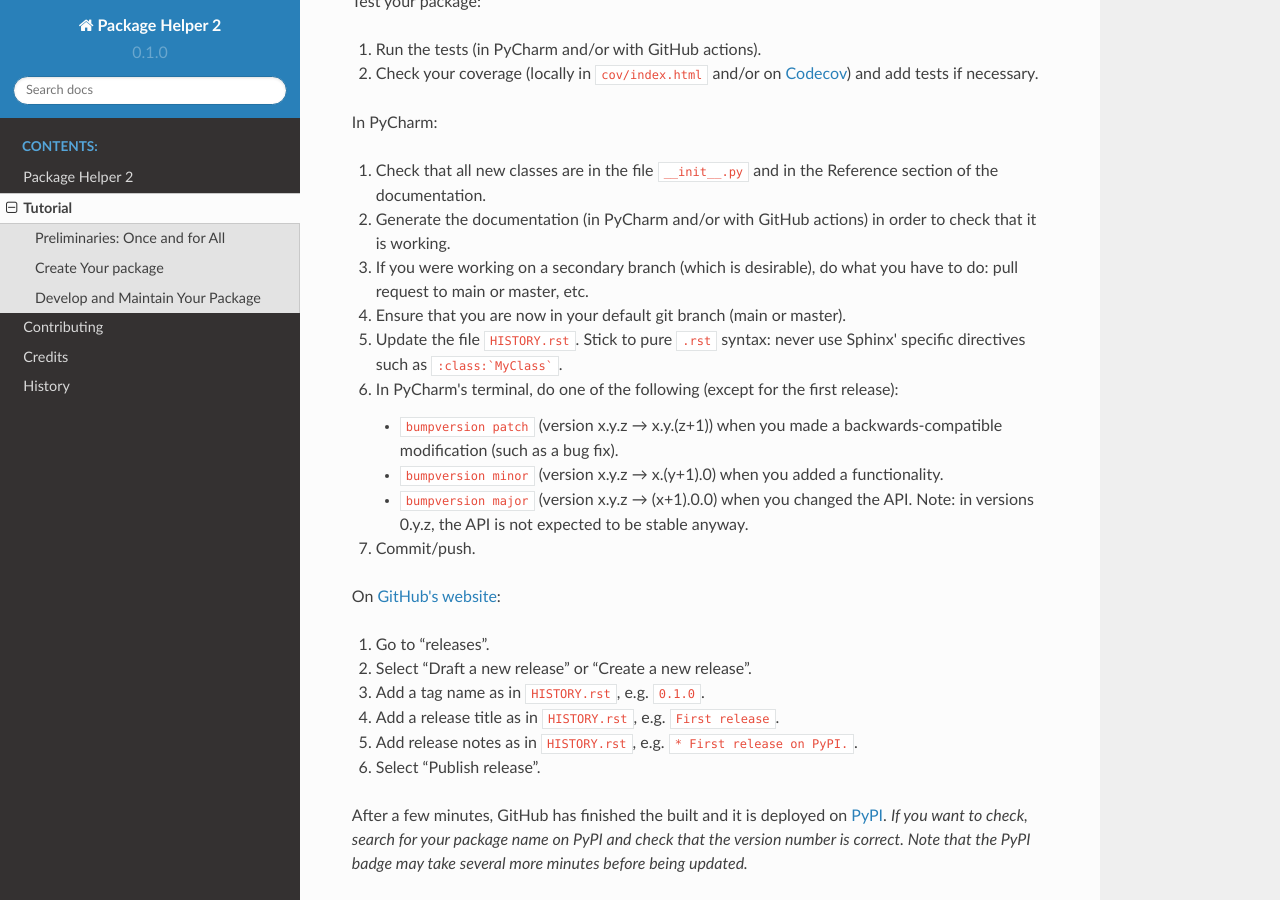
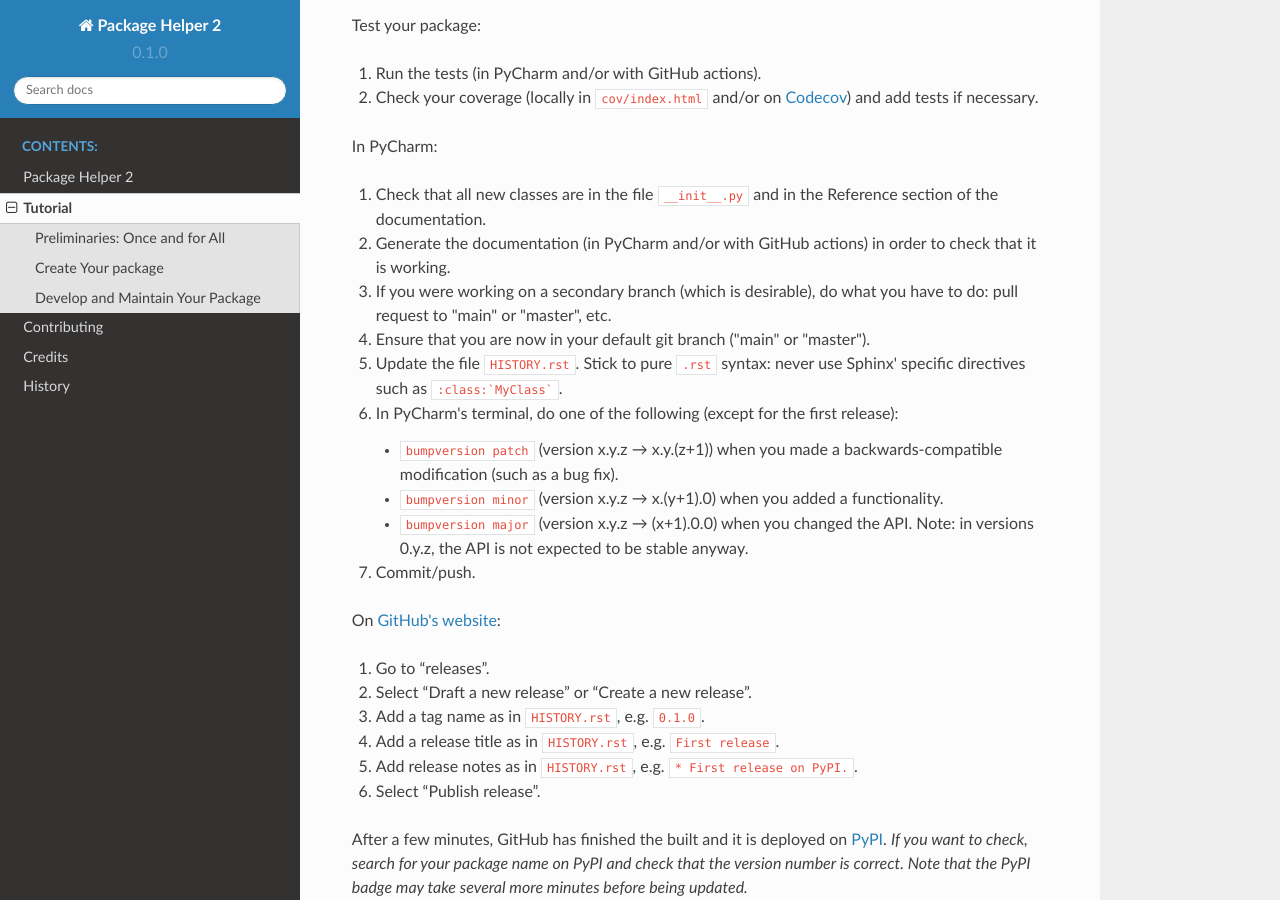
Before and after one commit to francois-durand/package_helper_2, a Sphinx documentation site: the page built from docs/tutorial.rst, in a window 1280 px wide and 900 px high, scrolled down 6496 px. Built offline with Sphinx 7.4.7 and the Read the Docs theme 2.0.0, drawn with Linux system fonts in a browser that asks for light colours; some of the changed text lies outside the part shown.

Commit message:
Update doc

```diff
--- a/docs/_static/create_your_package.html
+++ b/docs/_static/create_your_package.html
@@ -206,7 +206,7 @@
         <li><p><a href="https://github.com">GitHub</a> page of your package → Actions.</p></li>
         <li><p>Check that the actions are successes (it may take several minutes). <em>The "build" action
             runs the tests of the package. The "docs" actions builds the documentation, and publishes
-            it online if the branch is your default git branch (main or master).</em></p></li>
+            it online if the branch is your default git branch ("main" or "master").</em></p></li>
     </ol>
 </div>
 
--- a/docs/_static/during_the_life_of_your_package.html
+++ b/docs/_static/during_the_life_of_your_package.html
@@ -17,8 +17,8 @@
             working.
         </p></li>
         <li><p>If you were working on a secondary branch (which is desirable), do what you have to do: pull request to
-            main or master, etc.</p></li>
-        <li><p>Ensure that you are now in your default git branch (main or master).</p></li>
+            "main" or "master", etc.</p></li>
+        <li><p>Ensure that you are now in your default git branch ("main" or "master").</p></li>
         <li><p>Update the file <code class="docutils literal notranslate"><span class="pre">HISTORY.rst</span></code>.
             Stick to pure <code class="docutils literal notranslate"><span class="pre">.rst</span></code> syntax:
             never use Sphinx' specific directives such as
--- a/docs/tutorial.rst
+++ b/docs/tutorial.rst
@@ -16,7 +16,7 @@
 * Your project is on GitHub_. When you push modifications:
 
     * GitHub automatically generates the documentation in order to check if it works correctly,
-    * If the branch is "main", Github automatically publishes the documentation online,
+    * If the branch is your default branch ("main" or "master"), Github automatically publishes the documentation online,
     * GitHub automatically runs the unit tests on several versions of Python.
     * Codecov_ displays what parts of the package are covered by the unit tests.
 
```
